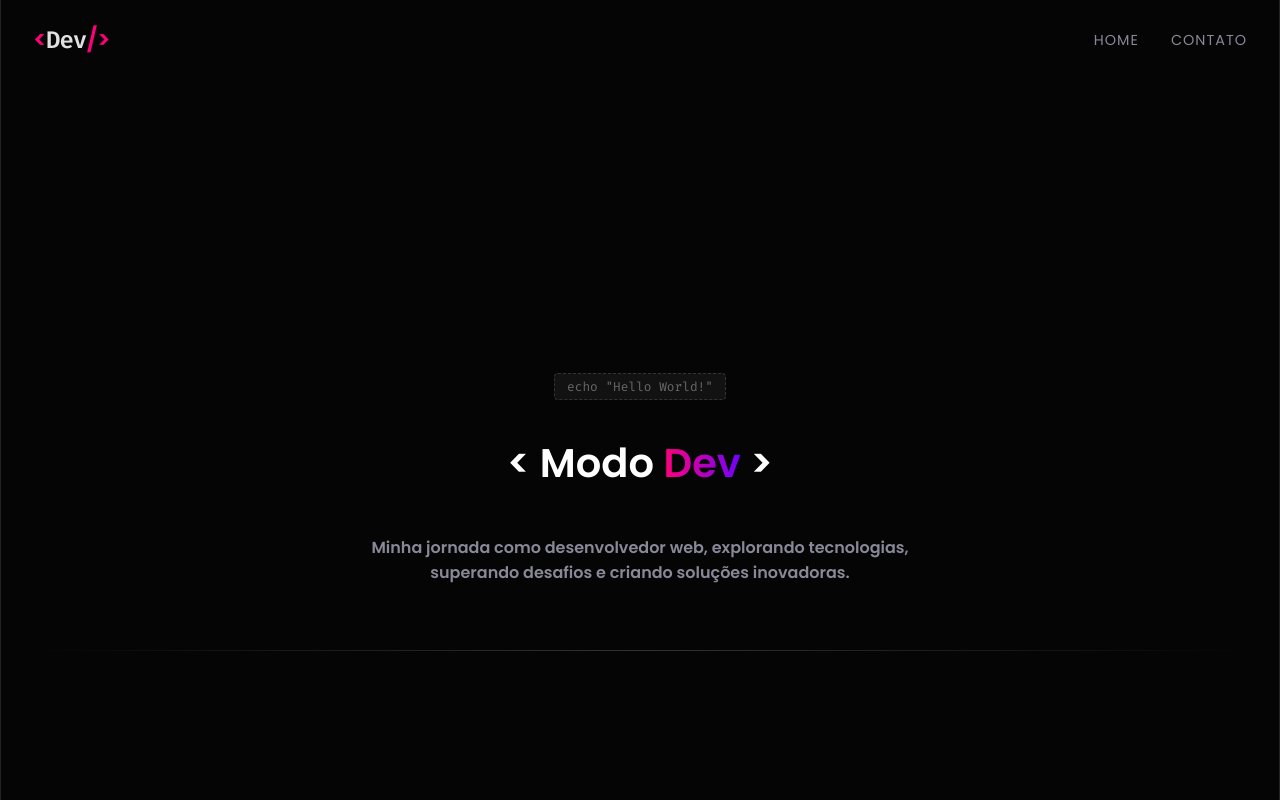
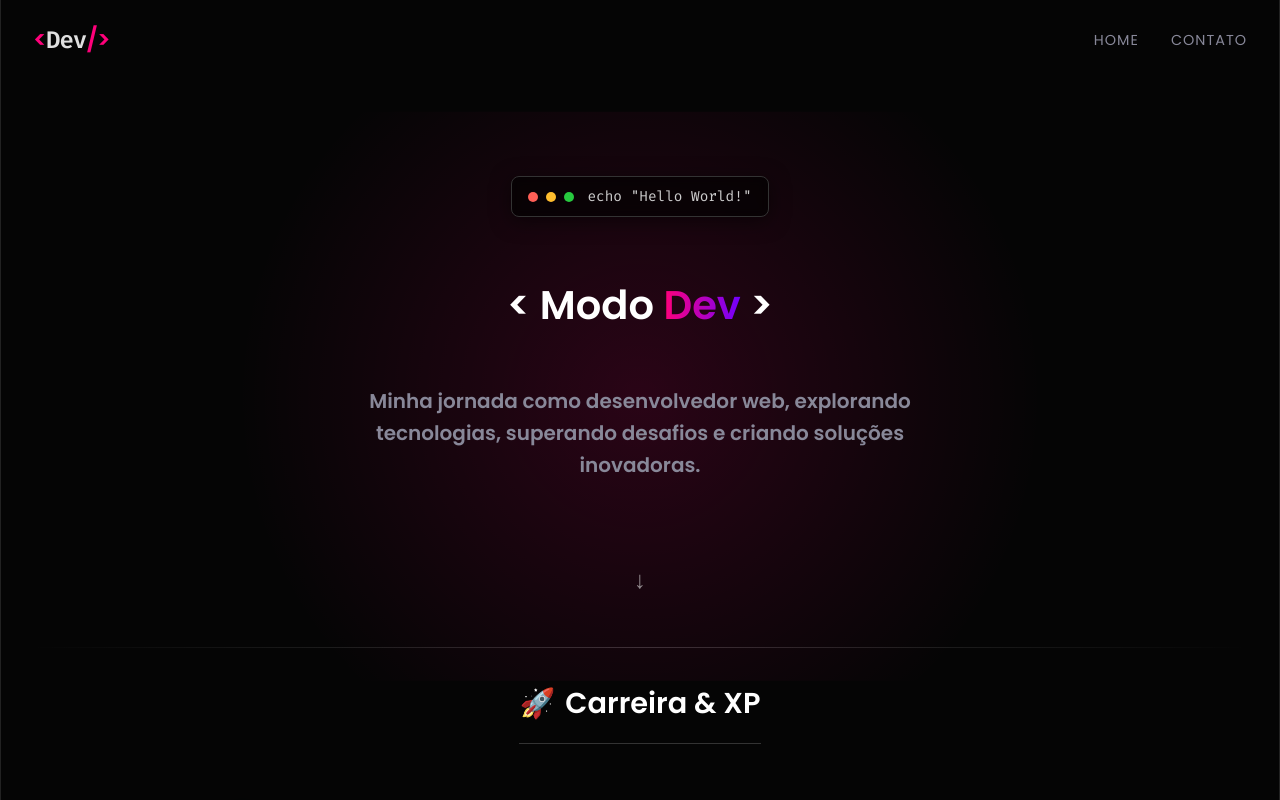
Before and after one commit to LucasTonolli/personal-site, a Vue app: page /dev in a window 1280 px wide. Shown: the top 800 px of the page. Built offline with nearby package versions, Linux system fonts and the light colour scheme.

Commit message:
feat: update `DevHeroSection` layout

```diff
--- a/src/components/DevHeroSection.vue
+++ b/src/components/DevHeroSection.vue
@@ -1,43 +1,134 @@
 <script setup></script>
 
 <template>
-  <section class="section">
-    <div class="badge-container"><span class="mode-badge">echo "Hello World!"</span></div>
+  <section class="section dev-hero">
+    <div class="hero-glow"></div>
+
+    <div class="terminal-badge">
+      <span class="dot red"></span>
+      <span class="dot yellow"></span>
+      <span class="dot green"></span>
+      <span class="code-text">echo "Hello World!"</span>
+    </div>
+
     <h1 class="title">&lt; Modo <span class="highlight">Dev</span> &gt;</h1>
     <h2 class="subtitle">
       Minha jornada como desenvolvedor web, explorando tecnologias, superando desafios e criando
       soluções inovadoras.
     </h2>
+    <div class="scroll-indicator">
+      <span>&#8595;</span>
+    </div>
     <div class="divider"></div>
   </section>
 </template>
 
 <style scoped>
-.section {
+.section.dev-hero {
   flex-direction: column !important;
-  min-height: 100vh;
+  padding: 0 0 2rem 0;
+  position: relative;
+  min-height: auto;
 }
-.mode-badge {
+
+.hero-glow {
+  position: absolute;
+  top: 50%;
+  left: 50%;
+  transform: translate(-50%, -50%);
+  width: 100%;
+  height: 100%;
+  background: radial-gradient(circle, rgba(255, 0, 122, 0.15) 0%, rgba(0, 0, 0, 0) 60%);
+  pointer-events: none;
+}
+
+.terminal-badge {
+  background: rgba(0, 0, 0, 0.6);
+  border: 1px solid #333;
+  padding: 8px 16px;
+  border-radius: 8px;
+  display: flex;
+  align-items: center;
+  gap: 8px;
+  margin-bottom: 1.5rem;
+  box-shadow: 0 4px 20px rgba(0, 0, 0, 0.5);
+  backdrop-filter: blur(5px);
+}
+
+.dot {
+  width: 10px;
+  height: 10px;
+  border-radius: 50%;
+}
+
+.red {
+  background-color: #ff5f56;
+}
+.yellow {
+  background-color: #ffbd2e;
+}
+.green {
+  background-color: #27c93f;
+}
+
+.code-text {
   font-family: var(--font-code);
-  font-size: 0.8rem;
-  color: #666;
-  background: rgba(255, 255, 255, 0.05);
-  padding: 4px 12px;
-  border-radius: 4px;
-  border: 1px dashed #333;
+  font-size: 0.9rem;
+  color: #ccc;
+  margin-left: 5px;
 }
+
+.title {
+  margin-bottom: 1rem;
+  z-index: 1;
+}
+
 .subtitle {
   color: var(--color-text-muted);
   font-size: 1rem;
-  max-width: 600px;
-  margin: 0 auto;
+  max-width: 650px;
+  margin: 0 auto 3rem auto;
   line-height: 1.6;
+  z-index: 1;
+}
+
+.scroll-indicator {
+  animation: bounce 2s infinite;
+  color: var(--color-text-muted);
+  font-size: 1.5rem;
+  opacity: 0.6;
+}
+
+@keyframes bounce {
+  0%,
+  20%,
+  50%,
+  80%,
+  100% {
+    transform: translateY(0);
+  }
+  40% {
+    transform: translateY(-10px);
+  }
+  60% {
+    transform: translateY(-5px);
+  }
 }
 
 .divider {
   height: 1px;
   background: linear-gradient(90deg, transparent, #333, transparent);
-  margin-top: 2rem;
+  margin-top: 1rem;
   width: 100%;
 }
+
+@media (min-width: 768px) {
+  .section.dev-hero {
+    padding: 4rem 0 2rem 0;
+  }
+
+  .subtitle {
+    font-size: 1.25rem;
+  }
+}
 </style>
```
